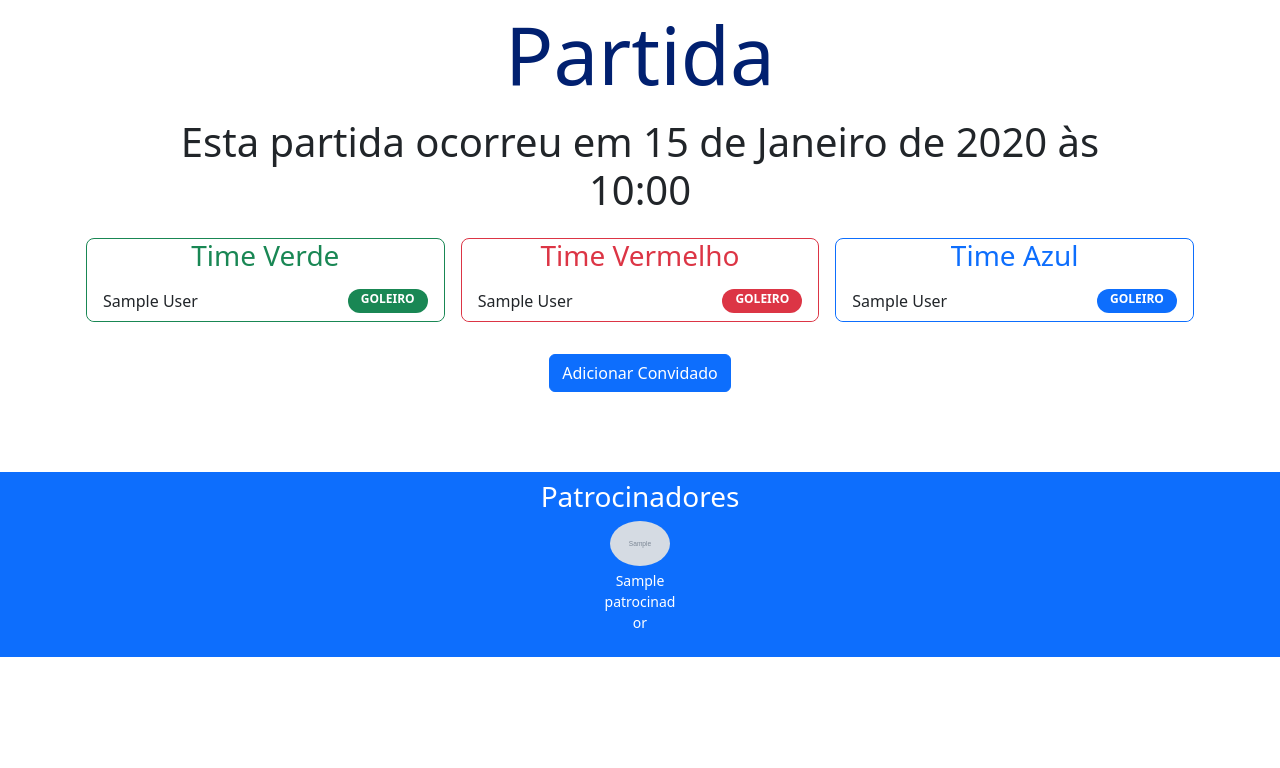
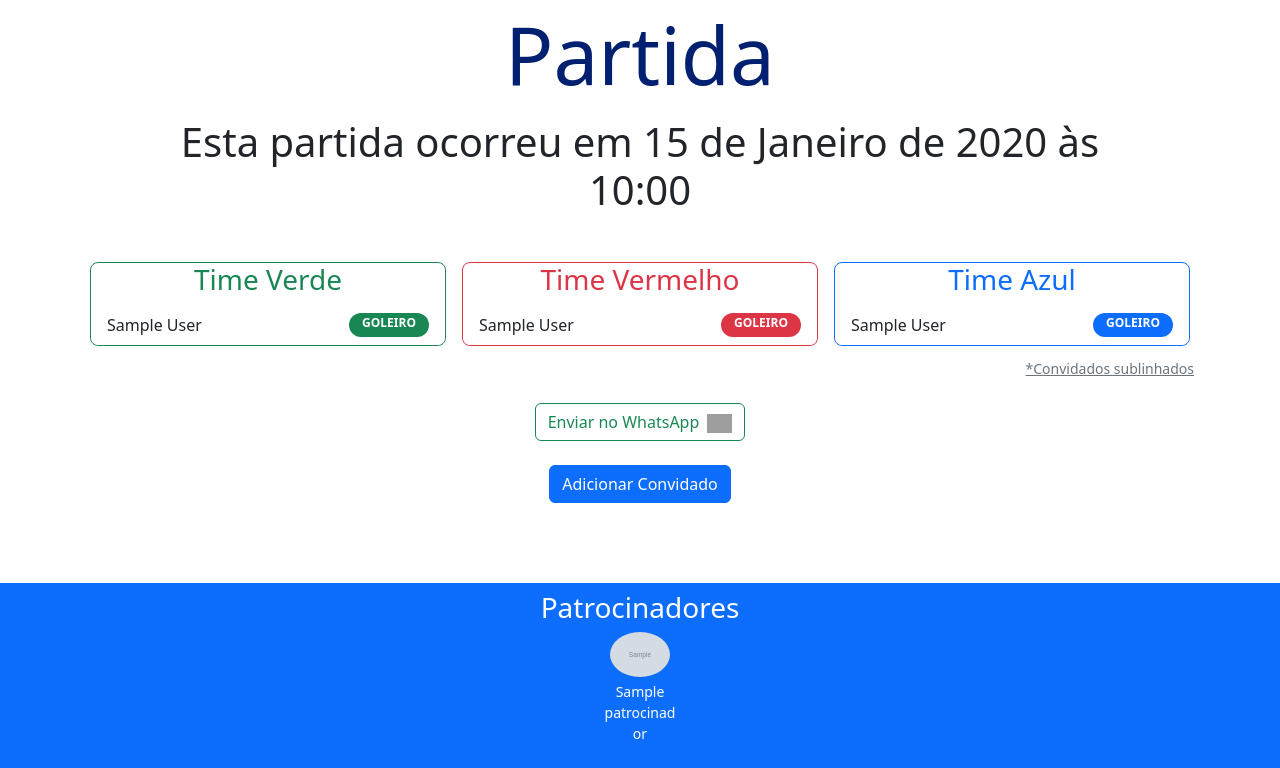
Before and after one commit to leon-rdo/FFBVI, a Django app: a page that uses main/templates/main/partida.html in a window 1280 px wide. Shown: the part 108-876 px from the top of the page. Before the commit the page ends 765 px from the top, so only its background shows below. Run offline with Django 4.2, Linux system fonts and the light colour scheme; a user stored in the database is signed in; tables that the repository leaves empty hold one stand-in row (values such as "Sample post"); grey boxes marked "Sample" are stand-in pictures; grey boxes are pictures that could not be loaded.

Commit message:
feat: alterações de estilo e funcionalidades em partida.html
Agora quando a partida chega a 100% de lotação, os botões para adicionar convidado e confirmar presença somem, além disso, agora existe uma barra de progresso que exibe a lotação da partida. Também foi habilitada a função de compartilhar escalação no WhatsApp!

```diff
--- a/main/templates/main/partida.html
+++ b/main/templates/main/partida.html
@@ -28,15 +28,17 @@
             {% if now|date:"Y-m-d" < object.data|date:"Y-m-d" %}
             <h2 class="display-6 text-center">Esta partida ocorrerá em {{ object.data }} às {{ object.hora }}</h2>
                 {% if object == partida_proxima %}
-                    {% if not pagamento_usuario %}
+                    {% if not pagamento_usuario and object.relacionados.count < 18 %}
                     <div class="w-100 d-flex justify-content-center mt-3">
                         <a class="btn btn-success btn-lg" role="button" href="{% url 'main:pagamento' object.slug %}">Pagar Taxa</a>
                     </div>
                     {% else %}
+                        {% if object.relacionados.count < 18 %}
                         <form method="post" class="w-100 d-flex justify-content-center mt-3">
                             {% csrf_token %}
                             <button class="btn btn-lg btn-success" type="submit" name="confirmar_presenca">Confirmar Presença</button>
                         </form>
+                        {% endif %}
                     {% endif %}
                 {% else %}
                 <div class="w-100 d-flex justify-content-center mt-3">
@@ -45,38 +47,47 @@
                 {% endif %}
             {% elif now|date:"Y-m-d" == object.data|date:"Y-m-d" %}
             <h2 class="display-6 text-center">Esta partida ocorrerá hoje às {{ object.hora }}!</h2>
-            {% if not pagamento_usuario %}
+            {% if not pagamento_usuario and object.relacionados.count < 18 %}
             <div class="w-100 d-flex justify-content-center mt-3">
                 <a class="btn btn-success btn-lg" role="button" href="{% url 'main:pagamento' object.slug %}">Pagar Taxa</a>
             </div>
             {% else %}
+                {% if object.relacionados.count < 18 %}
                     <form method="post" class="w-100 d-flex justify-content-center mt-3">
                         {% csrf_token %}
                         <button class="btn btn-lg btn-success" type="submit">Confirmar Presença</button>
                     </form>
                 {% endif %}
+            {% endif %}
         {% else %}
             <h2 class="display-6 text-center">Esta partida ocorreu em {{ object.data }} às {{ object.hora }}</h2>
         {% endif %}
         </div>
+        <div class="row justify-content-center align-items-top mt-4 g-2">
         {% if not object.sorteada %}
-        <div class="row justify-content-center align-items-top mt-4 g-2">
             <div class="col-12 col-md-10 border border-secondary rounded-3 mt-3 p-2">
                 <ul class="list-group list-group-flush">
-                    <h3 class="text-seconadry text-center" id="timeVerdeTitle">Relacionados</h3>
+                    <h3 class="text-secondary text-center" id="timeVerdeTitle">Relacionados</h3>
                     {% for jogador in object.relacionados.all %}
-                    <li class="list-group-item d-flex justify-content-between">{{ jogador.nome_jogador }} <span
-                            class="badge rounded-pill text-bg-seconadry text-uppercase" style="min-width: 80px;">{{ jogador.posicao }}</span></li>
+                    <li class="list-group-item d-flex justify-content-between {% if jogador.tipo == 'convidado' %}text-decoration-underline{% endif %}">{{ jogador.nome_jogador }} <span class="badge rounded-pill text-bg-secondary text-uppercase" style="min-width: 80px;">{{ jogador.posicao }}</span></li>
                     {% endfor %}
                 </ul>
             </div>
-            {% endif %}
-            {% if object.sorteada %}
+            <div class="col-12 col-md-10 d-flex justify-content-end m-0">
+                <small class="text-secondary text-decoration-underline mt-1">*Convidados sublinhados</small>
+            </div>
+            <div class="col-12 col-md-10">
+                <h4 id="lotacao-title">Lotação da partida:</h4>
+                <div class="progress" role="progressbar" aria-label="Lotação da Partida" aria-valuenow="{{ porcentagem }}" aria-valuemin="0" aria-valuemax="100" id="lotacao">
+                    <div class="progress-bar progress-bar-striped progress-bar-animated bg-{% if porcentagem == 100 %}danger{% elif porcentagem >= 76 %}danger{% elif porcentagem >= 51 %}warning{% elif porcentagem >= 26 %}info{% elif porcentagem >= 0 %}success{% endif %}" style="width: {{ porcentagem }}%" id="lotacao-progress-bar">{{ porcentagem }}%</div>
+                </div>
+            </div>
+        {% else %}
             <div class="col-12 col-md-4 p-2 time">
                 <ul class="list-group list-group-flush border border-success rounded-3">
                     <h3 class="text-success text-center" id="timeVerdeTitle">Time Verde</h3>
                     {% for jogador in object.time_verde.all %}
-                    <li class="list-group-item d-flex justify-content-between">{{ jogador.nome_jogador }} <span
+                    <li class="list-group-item d-flex d-md-block d-lg-flex justify-content-between {% if jogador.tipo == 'convidado' %}text-decoration-underline{% endif %}">{{ jogador.nome_jogador }} <span
                             class="badge rounded-pill text-bg-success text-uppercase" style="min-width: 80px;">{{ jogador.posicao }}</span></li>
                     {% endfor %}
                 </ul>
@@ -86,7 +97,7 @@
                 <ul class="list-group list-group-flush border border-danger rounded-3">
                     <h3 class="text-danger text-center" id="timeVermelhoTitle">Time Vermelho</h3>
                     {% for jogador in object.time_vermelho.all %}
-                    <li class="list-group-item d-flex justify-content-between">{{ jogador.nome_jogador }} <span class="badge rounded-pill text-bg-danger text-uppercase" style="min-width: 80px;">{{ jogador.posicao }}</span></li>
+                    <li class="list-group-item d-flex d-md-block d-lg-flex justify-content-between {% if jogador.tipo == 'convidado' %}text-decoration-underline{% endif %}">{{ jogador.nome_jogador }} <span class="badge rounded-pill text-bg-danger text-uppercase" style="min-width: 80px;">{{ jogador.posicao }}</span></li>
                     {% endfor %}
                 </ul>
             </div>
@@ -95,29 +106,33 @@
                 <ul class="list-group list-group-flush border border-primary rounded-3">
                     <h3 class="text-primary text-center text" id="timeAzulTitle">Time Azul</h3>
                     {% for jogador in object.time_azul.all %}
-                    <li class="list-group-item d-flex justify-content-between">{{ jogador.nome_jogador }} <span class="badge rounded-pill text-bg-primary text-uppercase" style="min-width: 80px;">{{ jogador.posicao }}</span></li>
+                    <li class="list-group-item d-flex d-md-block d-lg-flex justify-content-between {% if jogador.tipo == 'convidado' %}text-decoration-underline{% endif %}">{{ jogador.nome_jogador }} <span class="badge rounded-pill text-bg-primary text-uppercase" style="min-width: 80px;">{{ jogador.posicao }}</span></li>
                     {% endfor %}
                 </ul>
             </div>
+
+            <small class="text-end text-secondary text-decoration-underline mt-1">*Convidados sublinhados</small>
+
+            {% if user.tipo == 'admin' %}
+            <div class="col-12 d-flex justify-content-center align-items-center mt-4">
+                <button class="btn btn btn-outline-success" onclick="shareOnWhatsApp()">
+                    Enviar no WhatsApp<img class="img-fluid ms-2" src="https://cdn-icons-png.flaticon.com/512/174/174879.png" alt="Ícone do WhatsApp" style="width: 25px;">
+                </button>
+            </div>
             {% endif %}
-            {% if user in object.relacionados.all and now.date|date:'Y-m-d' >= dia_anterior|date:'Y-m-d' %}
+        {% endif %}
+            {% if user in object.relacionados.all and now.date|date:'Y-m-d' >= dia_anterior|date:'Y-m-d' and object.relacionados.count < 18 %}
             <div class="col-12 d-flex justify-content-center mt-4">
                 <a class="btn btn-primary" role="button" href="{% url 'main:convidado_existente' object.slug %}">
                     Adicionar Convidado
                 </a>
             </div>
             {% endif %}
-            <!--
-            <div class="col-12 d-flex justify-content-center align-items-center mt-4">
-                <button class="btn btn btn-outline-success" onclick="shareOnWhatsApp()">
-                    Enviar no WhatsApp<img class="img-fluid ms-2" src="https://cdn-icons-png.flaticon.com/512/174/174879.png" alt="Ícone do WhatsApp" style="width: 25px;">
-                </button>
         </div>
-            -->
-        </div>
-        {% if now|date:"Y-m-d" <= object.data|date:"Y-m-d" and user.tipo == 'admin' %} <div
-            class="col-12 col-md-10 d-flex justify-content-evenly mt-5">
-            <button class="btn btn-primary" type="button" data-bs-toggle="offcanvas" data-bs-target="#offcanvasEditar"
+        {% if now|date:"Y-m-d" <= object.data|date:"Y-m-d" and user.tipo == 'admin' %}
+        <div class="row justify-content-center">
+            <div class="col-12 col-md-10 d-flex flex-column flex-md-row justify-content-evenly mt-5">
+                <button class="btn btn-primary m-1 m-md-0" type="button" data-bs-toggle="offcanvas" data-bs-target="#offcanvasEditar"
                     aria-controls="offcanvasEditar">
                     Editar
                 </button>
@@ -146,11 +161,11 @@
                     </div>
                 </div>
 
-            <a class="btn btn-success" href="{% url 'main:pagamentos' object.slug %}">
+                <a class="btn btn-success m-1 m-md-0" href="{% url 'main:pagamentos' object.slug %}">
                     Pagamentos &#128176;
                 </a>
 
-            <button type="button" class="btn btn-danger" data-bs-toggle="modal" data-bs-target="#excluir">
+                <button type="button" class="btn btn-danger m-1 m-md-0" data-bs-toggle="modal" data-bs-target="#excluir">
                     Excluir
                 </button>
 
@@ -176,24 +191,35 @@
                     </div>
                 </div>
             </div>
+    </div>
     {% endif %}
 </div>
 </div>
 {% endblock content %}
 
-{% block more_script %}
-<!--
+{% block more_scripts %}
 <script>
+    window.onload = function() {
+        setTimeout(function() {
+            if (document.getElementById('lotacao').getAttribute('aria-valuenow') == '100') {
+                document.getElementById('lotacao').classList.add('d-none');
+                document.getElementById('lotacao-title').innerHTML = 'Partida Lotada!';
+                document.getElementById('lotacao-title').classList.add('text-center');
+                document.getElementById('lotacao-title').classList.add('text-danger');
+                document.getElementById('lotacao-title').classList.add('display-5');
+            }
+        }, 5000);
+    };
+
     function shareOnWhatsApp() {
         var timeVerde = '{% for jogador in object.time_verde.all %}- {{ jogador.nome_jogador}}\n{% endfor %}';
         var timeVermelho = '{% for jogador in object.time_vermelho.all %}- {{ jogador.nome_jogador}}\n{% endfor %}';
         var timeAzul = '{% for jogador in object.time_azul.all %}- {{ jogador.nome_jogador}}\n{% endfor %}';
 
-        var shareText = 'Escalação dos times:\n\n' + 'Time Verde:\n' + timeVerde + '\n\n' + 'Time Vermelho:\n' + timeVermelho + '\n\n' + 'Time Azul:\n' + timeAzul + '\n\n';
+        var shareText = '*Escalação dos times*\n\n' + '*Time Verde:*\n' + timeVerde + '\n\n' + '*Time Vermelho:*\n' + timeVermelho + '\n\n' + '*Time Azul:*\n' + timeAzul;
 
         var whatsappUrl = 'https://api.whatsapp.com/send?text=' + encodeURIComponent(shareText);
         window.open(whatsappUrl, '_blank');
     }
 </script>
--->
-{% endblock more_script %}
+{% endblock more_scripts %}
--- a/main/views.py
+++ b/main/views.py
@@ -207,11 +207,13 @@ class PartidaView(DetailView, FormView):
         if not user.is_authenticated:
             user = None
         pagamento_usuario = Pagamento.objects.filter(jogador=user, partida=partida).exists()
+        context["pagamento_usuario"] = pagamento_usuario
         now = datetime.datetime.today()
+        context["now"] = datetime.datetime.today()
         dia_anterior = partida.data - datetime.timedelta(days=1)
-        context["now"] = datetime.datetime.today()
-        context["pagamento_usuario"] = pagamento_usuario
         context["dia_anterior"] = dia_anterior
+        porcentagem_lotacao = (partida.relacionados.count() / 18) * 100
+        context["porcentagem"] = int(porcentagem_lotacao)
         partida_proxima = None
         try:
             partida_proxima = Partida.objects.filter(data__gte=now).order_by('data')[0]
--- a/static/main/styles/css/style.css
+++ b/static/main/styles/css/style.css
@@ -86,6 +86,10 @@
     display: none;
   }
 }
+#lotacao-title, #lotacao {
+  transition: all 0.6s ease;
+}
+
 .box-money-mouth-face {
   position: absolute;
   top: 50%;
--- /dev/null
+++ b/static/main/styles/scss/_partida.scss
@@ -0,0 +1,3 @@
+#lotacao-title, #lotacao {
+    transition: all 0.6s ease;
+}
--- a/static/main/styles/scss/style.scss
+++ b/static/main/styles/scss/style.scss
@@ -2,4 +2,5 @@
 @import './index';
 @import './base';
 @import './partidas';
+@import './partida';
 @import './pagamento';
```
Lines whose indentation alone changed are shown as unchanged.
